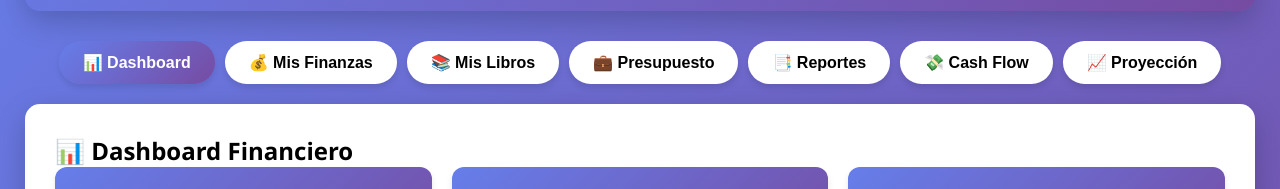
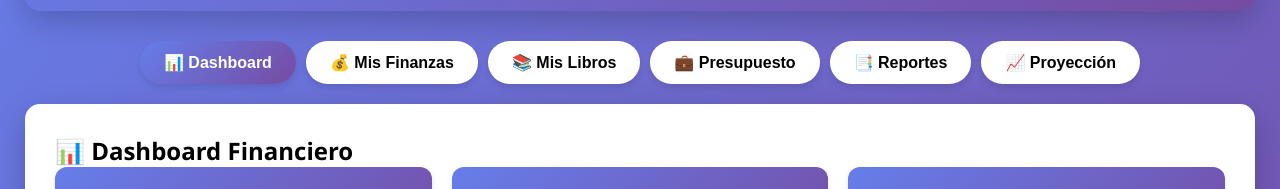
Before and after one commit to Crceative/libro-contabilidad, a plain HTML site: page index.html in a window 1280 px wide. Shown: the part 196-385 px from the top of the page. Drawn offline with Linux system fonts and the light colour scheme.

Commit message:
Update index.html

```diff
--- a/index.html
+++ b/index.html
@@ -751,7 +751,7 @@
             <button class="tab-button" onclick="switchTab('libros')">📚 Mis Libros</button>
             <button class="tab-button" onclick="switchTab('presupuesto')">💼 Presupuesto</button>
             <button class="tab-button" onclick="switchTab('reportes')">📑 Reportes</button>
-            <button class="tab-button" onclick="switchTab('cashflow')">💸 Cash Flow</button>
+            <!-- <button class="tab-button" onclick="switchTab('cashflow')">💸 Cash Flow</button> -->
             <button class="tab-button" onclick="switchTab('proyeccion')">📈 Proyección</button>
         </div>
 
```
